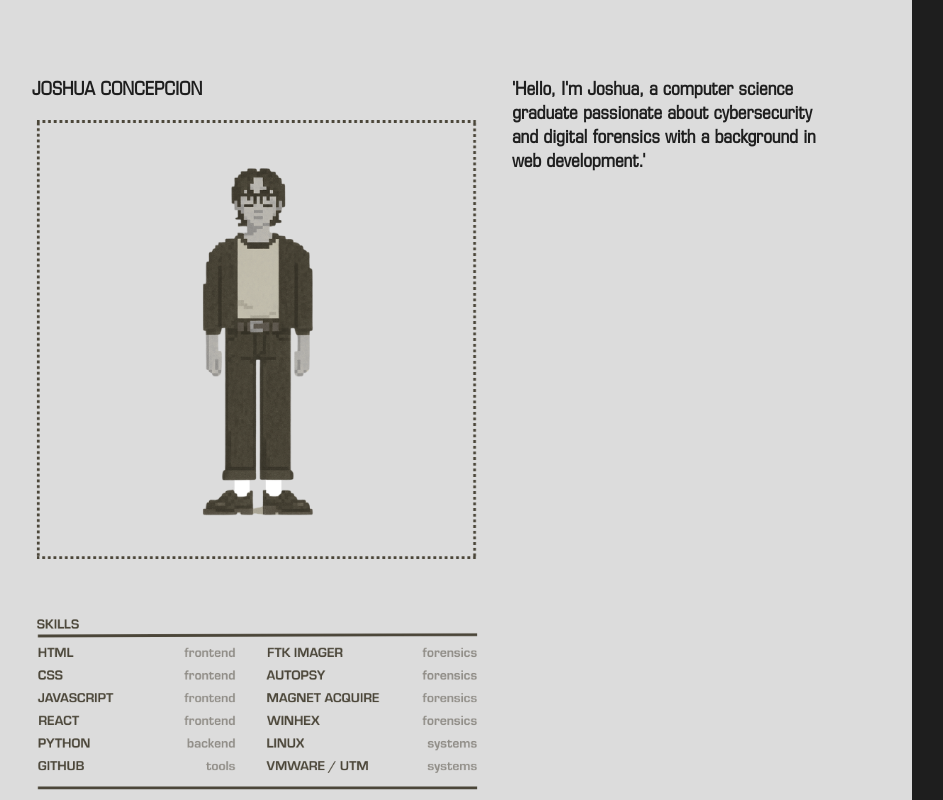
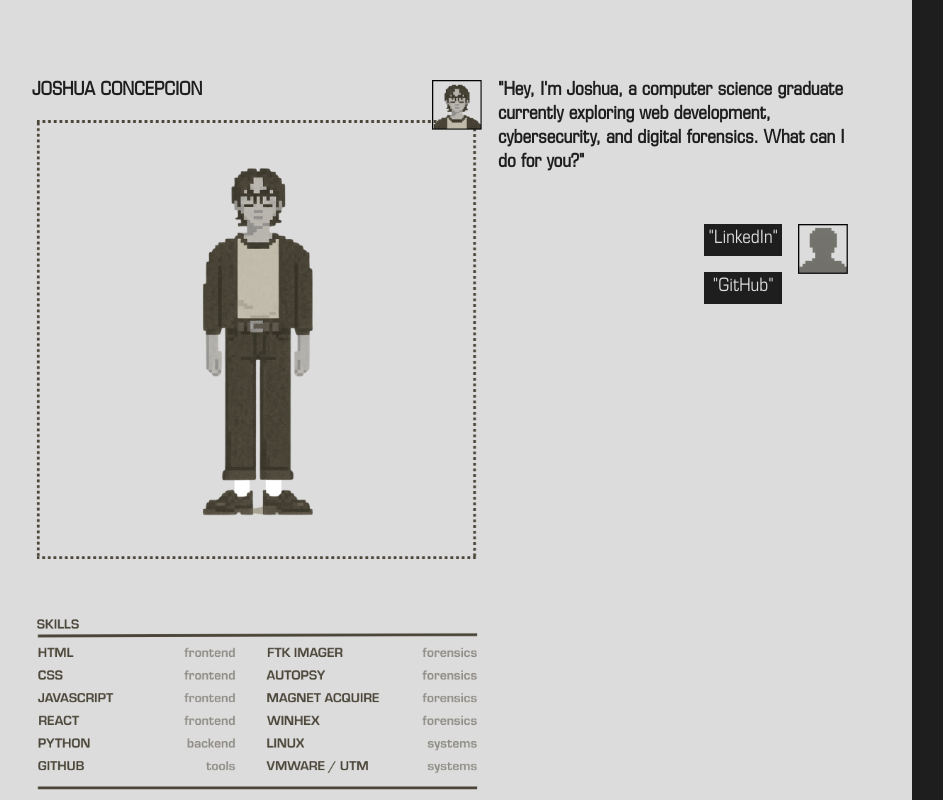
Before and after one commit to joshuarconcepcion/Portfolio-V3, a website built with webpack: page src/template.html in a window 1280 px wide. Shown: the whole page, without its empty margins (48-991 px from the left). Built offline with nearby package versions, Linux system fonts and the light colour scheme.

Commit message:
Finished left side of landing page. Added links for github and linkedin + styling

```diff
--- a/src/landing.js
+++ b/src/landing.js
@@ -1,4 +1,6 @@
-import characterImage from './media/images/charImage.png'
+import characterImage from './media/images/charImage.png';
+import p1IconImg from './media/images/p1-icon.png';
+import p2IconImg from './media/images/p2-icon.png';
 
 const container = document.querySelector('main');
 
@@ -17,6 +19,13 @@ const loadLandingLeft = () => {
     landingLeftMediaContainer.classList.add('landing-left-media-container');
     const landingLeftTextContainer = document.createElement('div');
     landingLeftTextContainer.classList.add('landing-left-text-container');
+    const landingLeftP1Container = document.createElement('div');
+    landingLeftP1Container.classList.add('p1-container');
+    const landingLeftP2Container = document.createElement('div');
+    landingLeftP2Container.classList.add('p2-container');
+
+    landingLeftTextContainer.appendChild(landingLeftP1Container);
+    landingLeftTextContainer.appendChild(landingLeftP2Container);
 
     const nameHeading = document.createElement('h1');
     nameHeading.textContent = 'JOSHUA CONCEPCION';
@@ -32,22 +41,53 @@ const loadLandingLeft = () => {
     introText.classList.add('intro-text');
     introText.classList.add('typewriter');
 
-    landingLeftTextContainer.appendChild(introText);
+    const p1Icon = new Image();
+    p1Icon.src = p1IconImg;
+    p1Icon.classList.add('p-icon-img');
+
+    landingLeftP1Container.appendChild(p1Icon);
+    landingLeftP1Container.appendChild(introText);
+
+    const replyTextContainer = document.createElement('div');
+    replyTextContainer.classList.add('reply-text-container');
+    const replyLink1 = document.createElement('a');
+    replyLink1.classList.add('reply-link');
+    replyLink1.textContent = `"LinkedIn"`;
+    replyLink1.href = 'https://www.linkedin.com/in/joshuareyesconcepcion/';
+    replyLink1.target = '_blank';
+    const replyLink2 = document.createElement('a');
+    replyLink2.classList.add('reply-link');
+    replyLink2.textContent = `"GitHub"`;
+    replyLink2.href = 'https://github.com/joshuarconcepcion';
+    replyLink2.target = '_blank';
+
+    replyTextContainer.appendChild(replyLink1);
+    replyTextContainer.appendChild(replyLink2);
+
+    const p2Icon = new Image();
+    p2Icon.src = p2IconImg;
+    p2Icon.classList.add('p-icon-img')
+
+    landingLeftP2Container.appendChild(replyTextContainer);
+    landingLeftP2Container.appendChild(p2Icon);
 
     landingLeft.appendChild(landingLeftMediaContainer);
     landingLeft.appendChild(landingLeftTextContainer);
 
     container.appendChild(landingLeft);
 
-    const text = `'Hello, I'm Joshua, a computer science graduate passionate about cybersecurity and digital forensics
-    with a background in web development.'`;
+    const text = `"Hey, I'm Joshua, a computer science graduate
+    currently exploring web development, cybersecurity,
+     and digital forensics. What can I do for you?"`;
     let i = 0;
 
     const typeWriter = () => {
         if (i < text.length) {
             introText.textContent += text.charAt(i);
             i++;
-            setTimeout(typeWriter,30);
+            setTimeout(typeWriter,20);
+        } else {
+        landingLeftP2Container.style.display = 'flex';
         }
     }
 
@@ -58,5 +98,10 @@ const loadLandingRight = () => {
     const landingRight = document.createElement('div');
     landingRight.classList.add('landing-right');
 
+    const projectContainer = document.createElement('div');
+    projectContainer.classList.add('project-container');
+
+    landingRight.appendChild(projectContainer);
+
     container.appendChild(landingRight);
 }
--- a/src/style.css
+++ b/src/style.css
@@ -13,8 +13,16 @@ html, body {
     cursor: url('./media/images/cursor-1.png'), auto;
 }
 
+a {
+    text-decoration: none;
+}
+
 a:hover {
     cursor: url('./media/images/cursor-2.png'), auto;
+}
+
+::selection {
+    background: #908d87;
 }
 
 @font-face {
@@ -56,11 +64,46 @@ main {
 .landing-left-text-container {
     height: 100%;
     width: 50%;
-    padding: 5rem;
+    padding-top: 5rem;
+    padding-right: 4rem;
+    display: flex;
+    flex-direction: column;
+    gap: 3rem;
+}
+
+.p1-container {
+    display: flex;
+    gap: 1rem;
+}
+
+.p-icon-img {
+    aspect-ratio: 1 / 1;
+    height: 50px;
 }
 
 .intro-text {
     font-size: 1.25rem;
+}
+
+.p2-container {
+    display: none;
+    justify-content: flex-end;
+    gap: 1rem;
+}
+
+.reply-text-container {
+    display: flex;
+    flex-direction: column;
+    gap: 1rem;
+}
+
+.reply-link {
+    font-size: 1.25rem;
+    color: rgb(220, 220, 220);
+    background-color: rgb(30, 30, 30);
+    display: flex;
+    justify-content: center;
+    padding: 0.25rem;
 }
 
 .landing-right {
```
Also changed, not shown: src/media/images/p1-icon.png (added), src/media/images/p2-icon.png (added).
